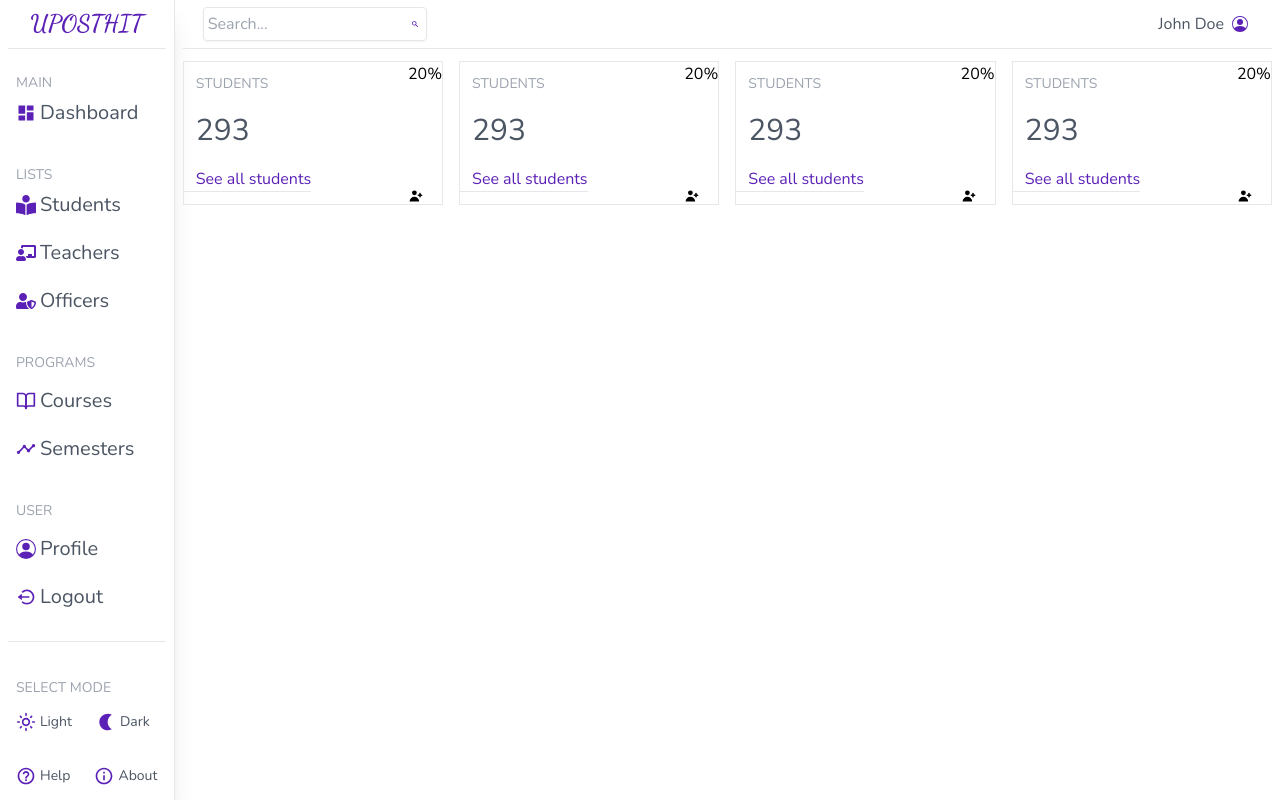
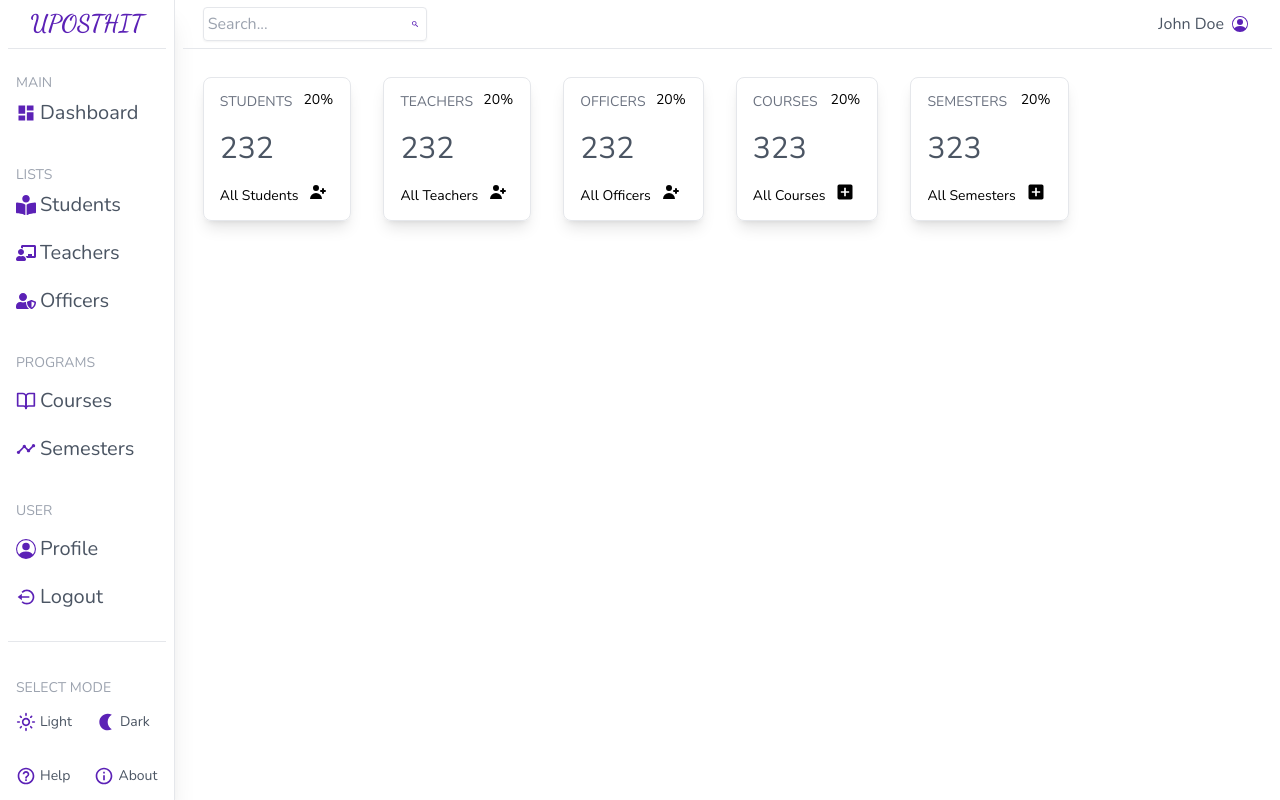
Before and after one commit to AbdullahArean/Uposthit, a React (Create React App) app: page / in a window 1280 px wide. Built offline with nearby package versions, Linux system fonts and the light colour scheme.

Commit message:
widgets with unedited modal

```diff
--- a/package.json
+++ b/package.json
@@ -3,15 +3,21 @@
   "version": "0.1.0",
   "private": true,
   "dependencies": {
+    "@emotion/react": "^11.10.4",
+    "@emotion/styled": "^11.10.4",
+    "@mui/material": "^5.10.8",
+    "@mui/styled-engine-sc": "^5.10.6",
     "@testing-library/jest-dom": "^5.16.5",
     "@testing-library/react": "^13.4.0",
     "@testing-library/user-event": "^13.5.0",
     "react": "^18.2.0",
     "react-dom": "^18.2.0",
     "react-icons": "^4.4.0",
+    "react-modal": "^3.15.1",
     "react-router-dom": "^6.4.1",
     "react-scripts": "5.0.1",
     "sass": "^1.55.0",
+    "styled-components": "^5.3.6",
     "web-vitals": "^2.1.4"
   },
   "scripts": {
--- a/src/App.js
+++ b/src/App.js
@@ -1,5 +1,4 @@
 import React from 'react';
-import { render } from "react-dom";
 import {
   BrowserRouter,
   Routes,
--- /dev/null
+++ b/src/components/modal/CreateModal.jsx
@@ -0,0 +1,9 @@
+import React from 'react'
+
+const CreateModal = () => {
+  return (
+    <div>CreateModal</div>
+  )
+}
+
+export default CreateModal
--- a/src/components/widget/Widget.jsx
+++ b/src/components/widget/Widget.jsx
@@ -1,19 +1,121 @@
 import React from 'react'
+import { useState } from 'react'
+import '../modal/CreateModal'
 import './Widget.css'
 import * as HiIcons from 'react-icons/hi'
+import * as MdIcons from 'react-icons/md'
+import CreateModal from '../modal/CreateModal'
+import Backdrop from '@mui/material/Backdrop';
+import Box from '@mui/material/Box';
+import Modal from '@mui/material/Modal';
+import Fade from '@mui/material/Fade';
+import Button from '@mui/material/Button';
+import Typography from '@mui/material/Typography';
 
-const Widget = () => {
+const style = {
+  position: 'absolute',
+  top: '50%',
+  left: '50%',
+  transform: 'translate(-50%, -50%)',
+  width: 400,
+  bgcolor: 'background.paper',
+  border: '2px solid #000',
+  boxShadow: 24,
+  p: 4,
+};
+
+const Widget = ( {type} ) => {
+  let data;
+  switch (type){
+    case "students":
+      data = {
+        title:'STUDENTS',
+        counter:'232',
+        link:'All Students',
+        icon:<HiIcons.HiUserAdd className=''/>
+      };
+      break;
+    case "teachers":
+      data = {
+        title:'TEACHERS',
+        counter:"232",
+        link:"All Teachers",
+        icon:<HiIcons.HiUserAdd className=''/>
+      };
+      break;
+    case "officers":
+      data = {
+        title:'OFFICERS',
+        counter:"232",
+        link:"All Officers",
+        icon:<HiIcons.HiUserAdd className=''/>
+      };
+      break;
+    case "courses":
+      data = {
+        title:'COURSES',
+        counter:"323",
+        link:"All Courses",
+        icon:<MdIcons.MdAddBox className=''/>
+      };
+      break;
+    case "semesters":
+      data = {
+        title:'SEMESTERS',
+        counter:"323",
+        link:"All Semesters",
+        icon:<MdIcons.MdAddBox className=''/>
+      };
+      break;
+      default:
+        break;
+  }
+
+  // const [modalOn, setModalOn] = useState(false);
+  // const clicked = () => {
+  //   setModalOn(true);
+  // }
+  const [open, setOpen] = React.useState(false);
+  const handleOpen = () => setOpen(true);
+  const handleClose = () => setOpen(false);
+
+
   return (
-    <div className='widget flex flex-1 mx-2 h-36 border'>
-        <div className="left flex flex-col">
-            <div className="title text-gray-400 pl-3 pt-3 text-sm">STUDENTS</div>
-            <div className="counter text-gray-600 text-3xl pl-3">293</div>
-            <div className="link text-violet-800 pl-3 mb-3 border-b w-max-content">See all students</div>
-        </div>
-        <div className="right flex flex-col">
-            <div className="percentage">20%</div>
-            <HiIcons.HiUserAdd/>
-        </div>
+    <div>
+      <div className='widget flex flex-1 mr-8 h-36 border rounded-lg shadow-lg'>
+          <div className="left flex flex-col ml-3">
+              <div className="title text-gray-500 mt-3 text-sm px-1 py-0.5">{data.title}</div>
+              <div className="counter text-gray-600 text-3xl p-1">{data.counter}</div>
+              <div className="link hover:bg-violet-200 rounded-md px-1 py-0.5 mb-3 text-sm cursor-pointer">{data.link}</div>
+          </div>
+          <div className="right flex flex-col justify-center items-center mr-4">
+              <div className="percentage text-sm mt-3 ">20%</div>
+              <div>
+              <button className='text-xl mb-3  hover:bg-violet-200 rounded-full p-1.5'  onClick={handleOpen}>{data.icon}</button>
+              <Modal
+                aria-labelledby="transition-modal-title"
+                aria-describedby="transition-modal-description"
+                open={open}
+                onClose={handleClose}
+                closeAfterTransition
+                BackdropComponent={Backdrop}
+                BackdropProps={{
+                timeout: 500,
+                }}>
+                  <Fade in={open}>
+                    <div className='absolute top-1/2 left-1/2 -translate-1/2 w-48 border shadow-xl bg-gray-400 p-4'>
+                      <Typography id="transition-modal-title" variant="h6" component="h2">
+                        Text in a modal
+                      </Typography>
+                      <Typography id="transition-modal-description" sx={{ mt: 2 }}>
+                        Duis mollis, est non commodo luctus, nisi erat porttitor ligula.
+                      </Typography>
+                    </div>
+                  </Fade>
+                </Modal>
+              </div>
+          </div>
+      </div>
     </div>
   )
 }
--- a/src/pages/home/Home.jsx
+++ b/src/pages/home/Home.jsx
@@ -10,11 +10,12 @@ const Home = () => {
       <div className="homeContainer flex-1">
         <Navbar/>
         <hr className='mx-2 mb-3'/>
-        <div className="widgets flex">
-          <Widget/>
-          <Widget/>
-          <Widget/>
-          <Widget/>
+        <div className="widgets flex ml-7 my-7">
+          <Widget type="students"/>
+          <Widget type="teachers"/>
+          <Widget type="officers"/>
+          <Widget type="courses"/>
+          <Widget type="semesters"/>
         </div>
       </div>
     </div>
```
Also changed, not shown: src/components/form/CForm.jsx (added), src/components/form/OForm.jsx (added), src/components/form/SForm.jsx (added), src/components/form/SemForm.jsx (added), src/components/form/TForm.jsx (added), 1 other file (tests, documents, lock files or other folders).
